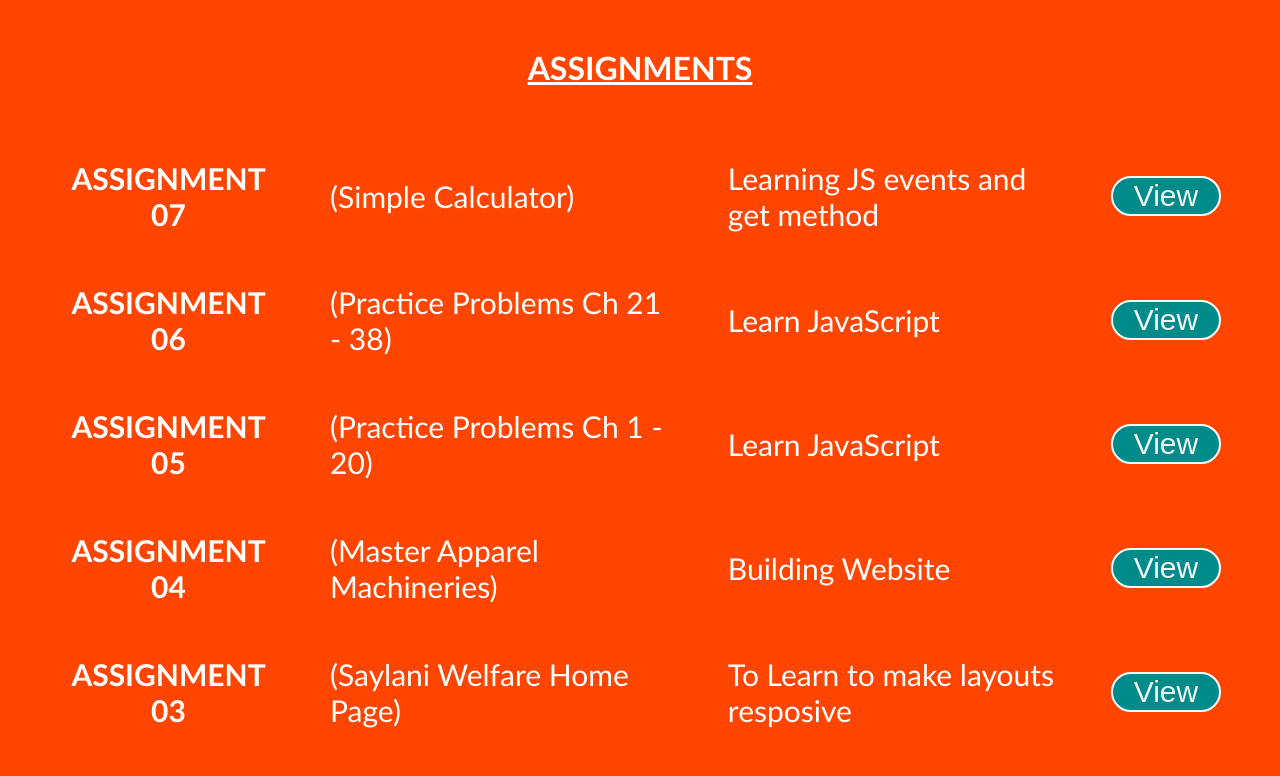
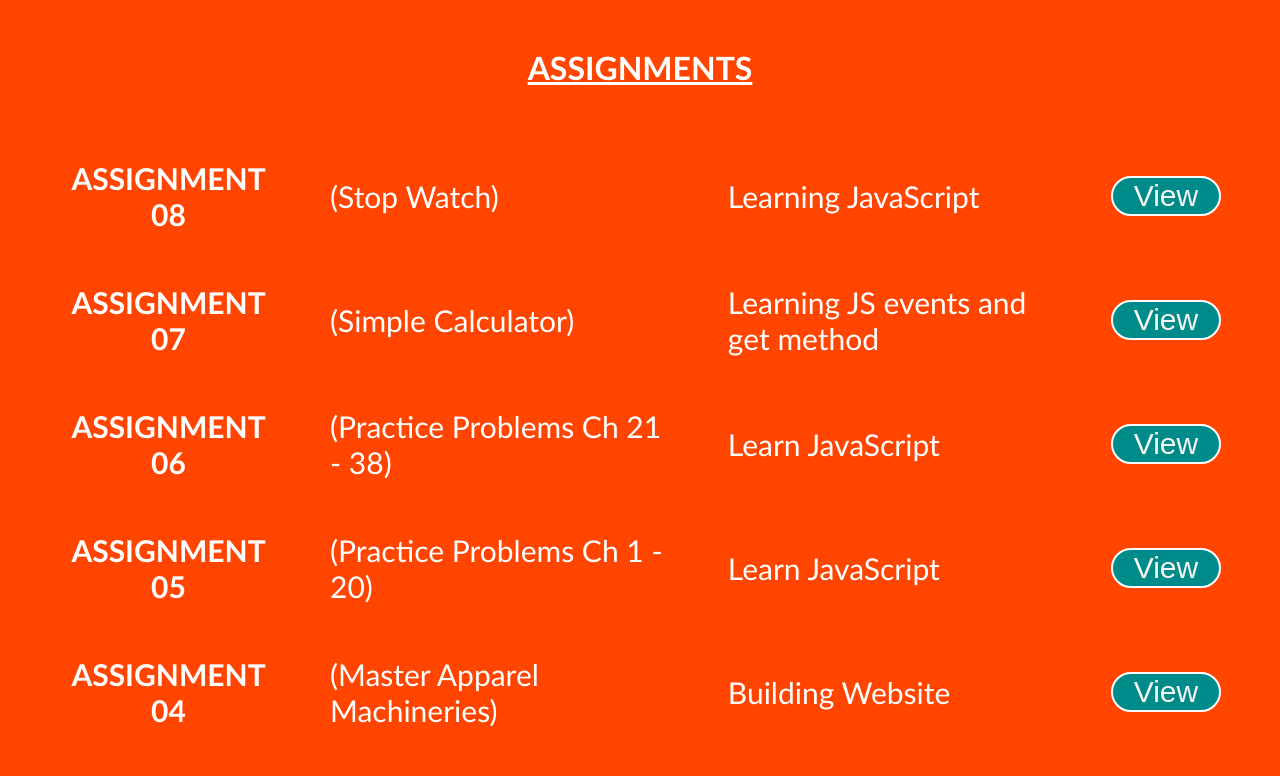
Before and after one commit to MAAZ-UL-HAQ/Saylani-WM-Assignments, a plain HTML site: page public/Assignment list.html in a window 1280 px wide. Shown: the top 776 px of the page. Drawn offline with Linux system fonts and the light colour scheme.

Commit message:
Update Assignment 8 in assignments list

```diff
--- a/public/Assignment list.html
+++ b/public/Assignment list.html
@@ -8,7 +8,16 @@
     <br>
     <h1>ASSIGNMENTS</h1>
     <table>
-
+        <tr>
+            <th>ASSIGNMENT 08</th>
+            <td>(Stop Watch)</td>
+            <td>Learning JavaScript</td>
+            <td>
+                <button>
+                    <a href="./Assignment08(StopWatch)/index.html" target="_blank">View</a>
+                </button>
+            </td>
+        </tr>
         <tr>
             <th>ASSIGNMENT 07</th>
             <td>(Simple Calculator)</td>
```
